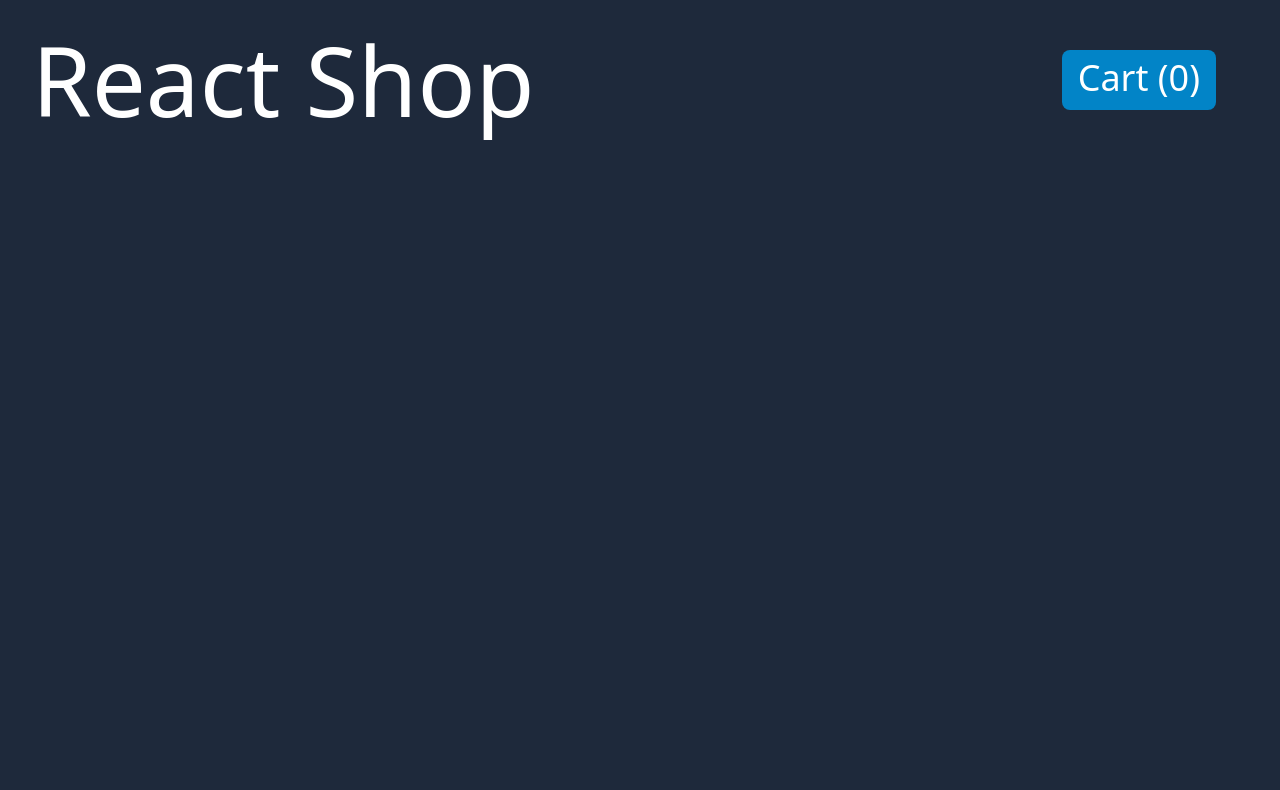
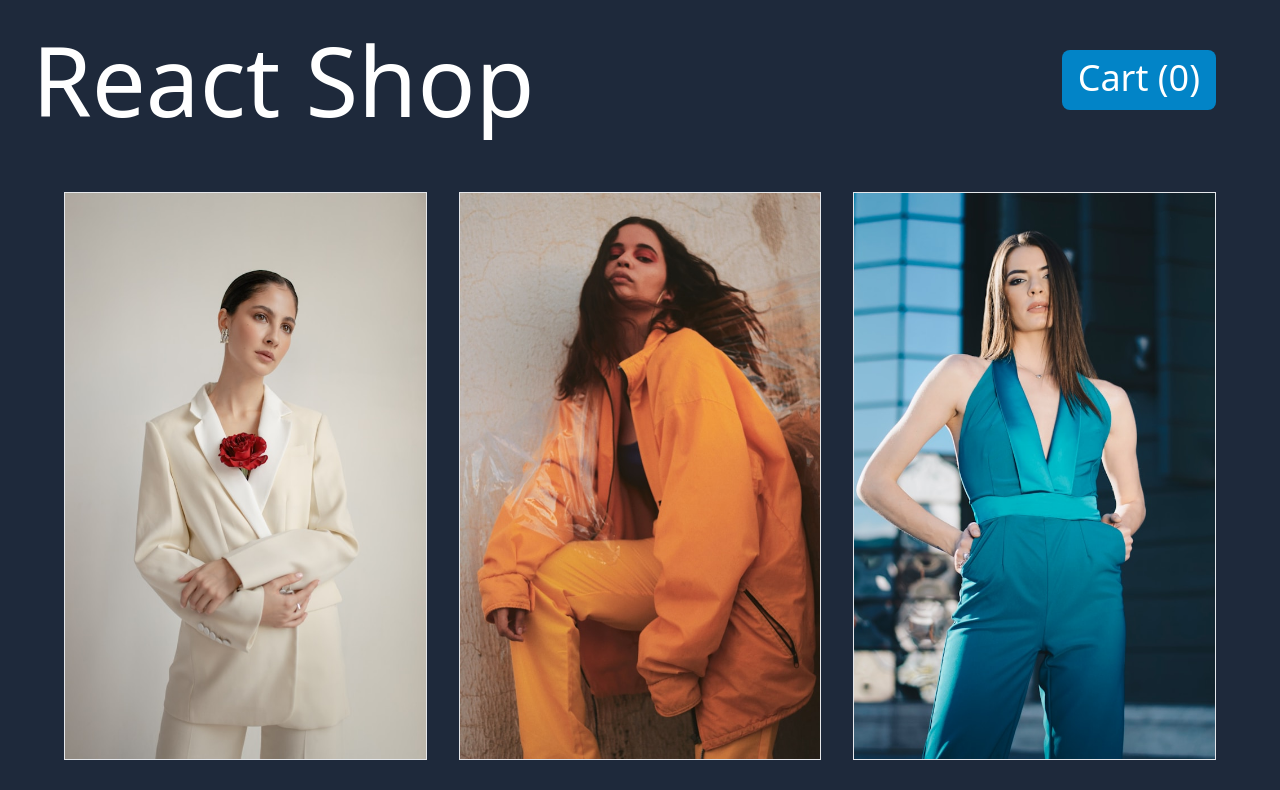
Before and after one commit to Chet4nSingh/INT252-React, a React (Vite) app: page / in a window 1280 px wide. Shown: the top 790 px of the page. Built offline with nearby package versions, Linux system fonts and the light colour scheme.

Commit message:
React + Tailwind CSS

```diff
--- a/src/projects/AddToCart/components/Header.jsx
+++ b/src/projects/AddToCart/components/Header.jsx
@@ -3,7 +3,9 @@ export default function Header() {
     <header className="text-white flex justify-between items-center p-8 pr-16">
       <h1 className="text-8xl inline">React Shop</h1>
       <div>
-        <button className="text-4xl px-4 py-2 pb-3 bg-sky-600 hover:bg-sky-700 rounded-lg">Cart (0)</button>
+        <button className="text-4xl px-4 py-2 pb-3 bg-sky-600 hover:bg-sky-700 rounded-lg">
+          Cart (0)
+        </button>
       </div>
     </header>
   );
--- a/src/projects/AddToCart/components/Home.jsx
+++ b/src/projects/AddToCart/components/Home.jsx
@@ -1,5 +1,13 @@
 import Header from "./Header";
+import Products from "./Products";
 
 export default function Home() {
-    return <Header />
+  return (
+    <>
+      <Header />
+      <main className="my-8 w-full">
+        <Products />
+      </main>
+    </>
+  );
 }
--- /dev/null
+++ b/src/projects/AddToCart/components/Products.jsx
@@ -0,0 +1,15 @@
+import { FASHION_PRODUCTS } from "../fashion-products";
+
+export default function Products() {
+  return (
+    <ul className="w-[90%] mx-auto grid grid-cols-3 gap-8">
+      {FASHION_PRODUCTS.map((product) => (
+        <li key={product.id} className="text-white border relative">
+          <div className="h-full">
+            <img className="h-full" src={product.image} alt="fashion product" />
+          </div>
+        </li>
+      ))}
+    </ul>
+  );
+}
--- /dev/null
+++ b/src/projects/AddToCart/fashion-products.js
@@ -0,0 +1,56 @@
+export const FASHION_PRODUCTS = [
+  {
+    id: 1,
+    name: "Elegant Evening Gown",
+    image: "src/assets/react-shop/aiony-haust-IXYxqP4zejo-unsplash.jpg",
+    price: 299.99,
+    ratings: 4,
+    description:
+      "A stunning floor-length evening gown, perfect for formal occasions. Made from premium satin with intricate lace details.",
+  },
+  {
+    id: 2,
+    name: "Casual Denim Jacket",
+    image: "src/assets/react-shop/cesar-la-rosa-MI6UcceQTFY-unsplash.jpg",
+    price: 89.99,
+    ratings: 5,
+    description:
+      "A versatile and stylish denim jacket, great for layering in the fall or spring. Features a comfortable fit with a classic look.",
+  },
+  {
+    id: 3,
+    name: "Summer Floral Dress",
+    image: "src/assets/react-shop/darko-mitev-c5t_j1zlk1Y-unsplash.jpg",
+    price: 129.99,
+    ratings: 3,
+    description:
+      "A light and breezy floral dress, ideal for warm summer days. Made from breathable fabric with a flattering A-line silhouette.",
+  },
+  {
+    id: 4,
+    name: "Classic Trench Coat",
+    image: "src/assets/react-shop/dom-hill-nimElTcTNyY-unsplash.jpg",
+    price: 189.99,
+    ratings: 4,
+    description:
+      "A timeless trench coat, designed to keep you stylish and warm during rainy days. Features a belted waist and double-breasted front.",
+  },
+  {
+    id: 5,
+    name: "Sporty Tracksuit",
+    image: "src/assets/react-shop/henri-meilhac-jJ0tLs2ROd4-unsplash.jpg",
+    price: 79.99,
+    ratings: 3,
+    description:
+      "A comfortable and trendy tracksuit, perfect for workouts or casual wear. Includes a matching jacket and joggers.",
+  },
+  {
+    id: 6,
+    name: "Luxury Leather Handbag",
+    image: "src/assets/react-shop/mark-adriane-V7IJzp_ElQc-unsplash.jpg",
+    price: 249.99,
+    ratings: 5,
+    description:
+      "An elegant leather handbag, crafted from high-quality materials. Features multiple compartments and a sleek design.",
+  },
+];
```
